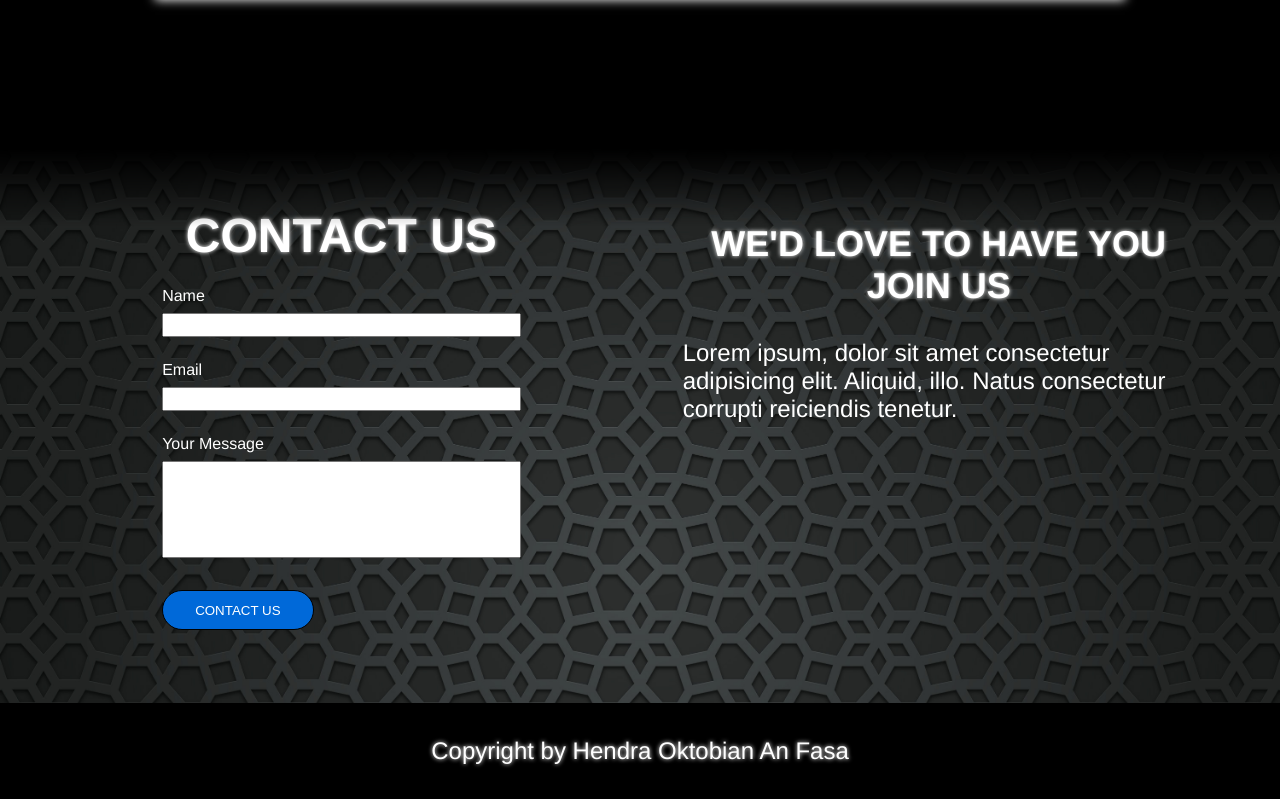
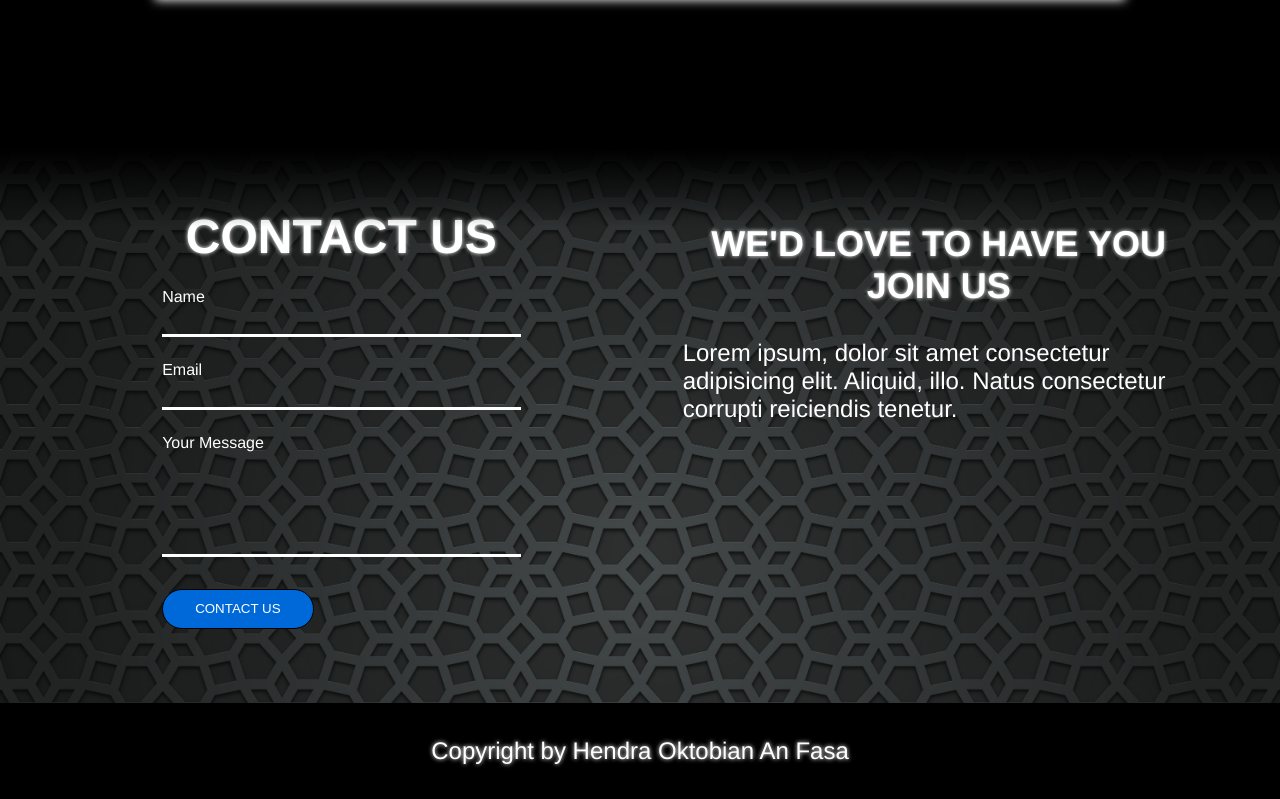
Before and after one commit to MYSTICLWN/portfolio, a plain HTML site: page index.html in a window 1280 px wide. Shown: the part 2417-3216 px from the top of the page. Drawn offline with Linux system fonts and the light colour scheme.

Commit message:
mengubah file style.css

```diff
--- a/css/style.css
+++ b/css/style.css
@@ -346,6 +346,11 @@ nav a:hover {
 
 .contact-form form input {
   height: 1.5em;
+  background: transparent;
+  border: none;
+  border-bottom: 3px solid white;
+  outline: none;
+  color: white;
 }
 
 .contact-form form input#message {
```
